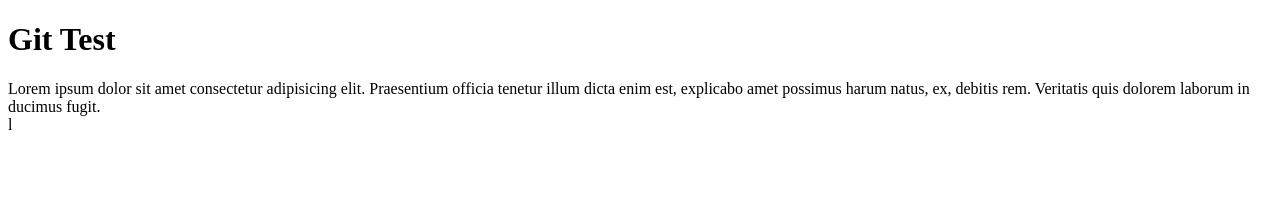
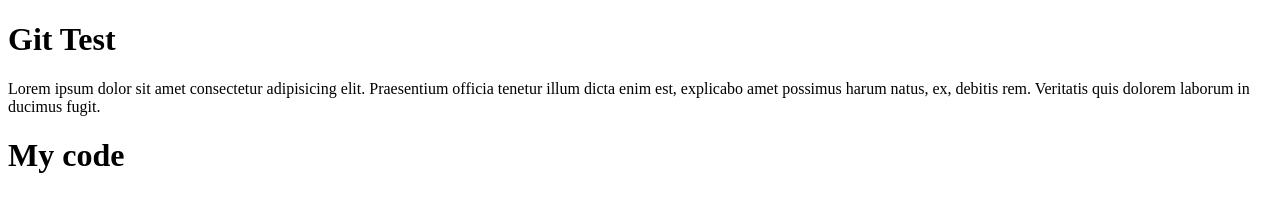
Before and after one commit to Felip20/My-Portfolio, a plain HTML site: page index.html in a window 1280 px wide. Drawn offline with Linux system fonts and the light colour scheme.

Commit message:
edit index code

```diff
--- a/index.html
+++ b/index.html
@@ -11,5 +11,6 @@
     <header>
         Lorem ipsum dolor sit amet consectetur adipisicing elit. Praesentium officia tenetur illum dicta enim est, explicabo amet possimus harum natus, ex, debitis rem. Veritatis quis dolorem laborum in ducimus fugit.
     </header>
+    <h1>My code</h1>
 </body>
-</html>l
+</html>
```
